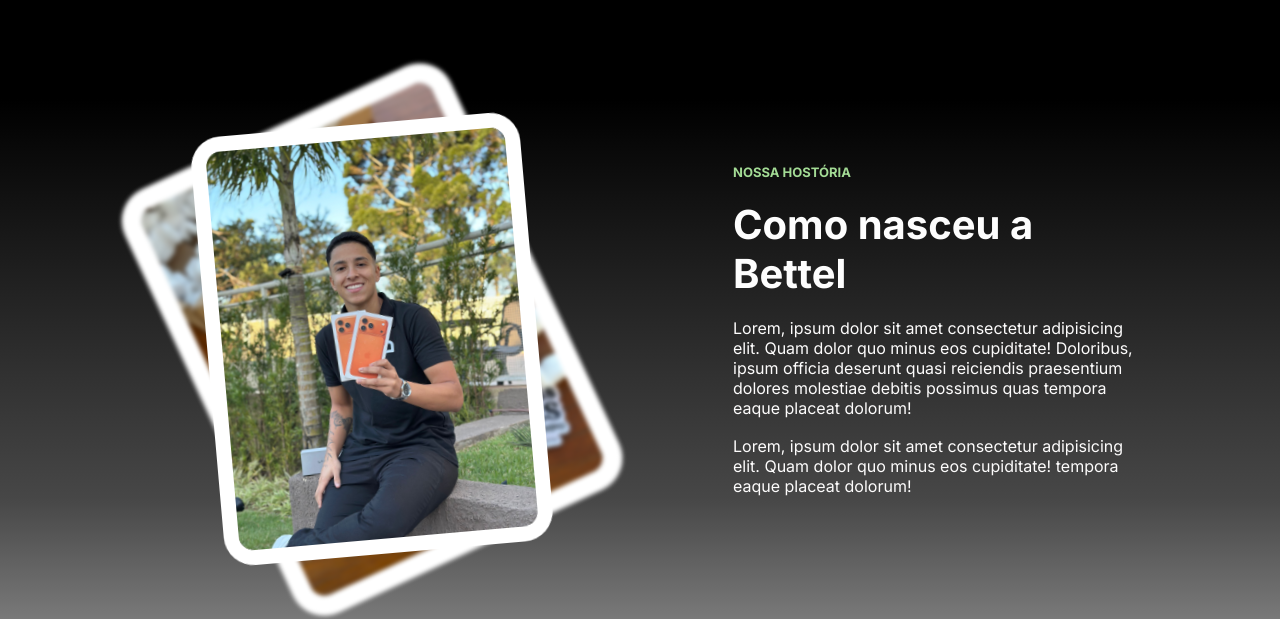
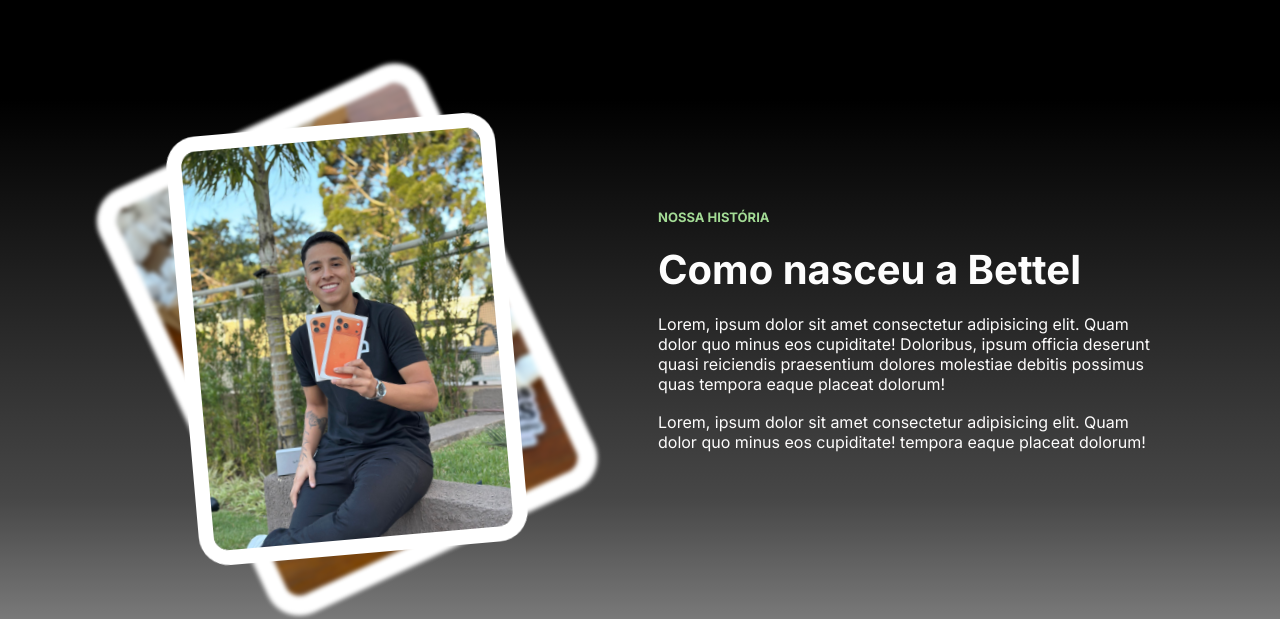
Before and after one commit to CephasTI/bettel-landing, a React (Vite) app: page / in a window 1280 px wide. Shown: the part 861-1480 px from the top of the page. Built offline with nearby package versions, Linux system fonts and the light colour scheme; a web font is replaced by a local one.

Commit message:
fix: fixing device layout of About container

```diff
--- a/src/components/Header/Header.jsx
+++ b/src/components/Header/Header.jsx
@@ -26,12 +26,12 @@
                             <a href="#hero"> <img src={logo} alt="Logo Battel Imports" /></a>
 
                             <div className="menu">
-                                <a href="#about">Historia</a>
-                                <a href="#products">Produtos</a>
-                                <a href="#warranty">Garantia</a>
-                                <a href="#questions">FAQ</a>
-                                <a href="#feedback">Feedback</a>
-                                <a href="#contacts">Contato</a>
+                                <a className="nav-ref" href="#about">Historia</a>
+                                <a className="nav-ref" href="#products">Produtos</a>
+                                <a className="nav-ref" href="#warranty">Garantia</a>
+                                <a className="nav-ref" href="#questions">FAQ</a>
+                                <a className="nav-ref" href="#feedback">Feedback</a>
+                                <a className="nav-ref" href="#contacts">Contato</a>
 
                                 <a className="cta-header" target="_blank" href="https://wa.me/5511947361263?text=Olá%21%20Vim%20pelo%20site%20da%20Betel%20e%20gostaria%20de%20fazer%20uma%20encomenda.%20Poderia%20me%20ajudar%20com%20mais%20informações%3F">
                                     <img src="https://assets.streamlinehq.com/image/private/w_300,h_300,ar_1/f_auto/v1/icons/logo/logo-whatsapp-esz7748uz5sohs2ktm4o.png/logo-whatsapp-6mihjwai8cvcdrwckxq459.png?_a=DATAiZAAZAA0" alt="Whatsapp image"/>
--- a/src/components/Header/header.css
+++ b/src/components/Header/header.css
@@ -60,12 +60,10 @@
         text-decoration: none;
     }
 
-    > a:hover{
+    .nav-ref:hover{
         text-decoration: underline;
         text-underline-offset: 8px;
     }
-
-
 }
 
 .cta-header{
--- a/src/index.css
+++ b/src/index.css
@@ -19,6 +19,6 @@
 }
 
 section{
-    height: 100vh;
+    height: 100dvh;
     width: 100%;
 }
--- a/src/pages/home/About/About.jsx
+++ b/src/pages/home/About/About.jsx
@@ -51,7 +51,7 @@
 
                             <div className={`history-container ${ showHistory ? "show" : ""}`} ref={historyRef}>
                                 <h3>
-                                    NOSSA HOSTÓRIA
+                                    NOSSA HISTÓRIA
                                 </h3>
 
                                 <h1>Como nasceu a Bettel</h1>
--- a/src/pages/home/About/about.css
+++ b/src/pages/home/About/about.css
@@ -1,3 +1,7 @@
+#about{
+    min-height: 800px;
+}
+
 .background-gradient-black-to-silver{
     background: linear-gradient(180deg,
     rgb(0, 0, 0) 20%,
@@ -30,7 +34,6 @@
     justify-content: center;
     align-items: center;
 
-    height: 600px;
     width: 450px;
 
     img{
@@ -99,7 +102,7 @@
 }
 
 .history-container{
-    width: 400px;
+    width: 500px;
 
     opacity: 0;
 
```
